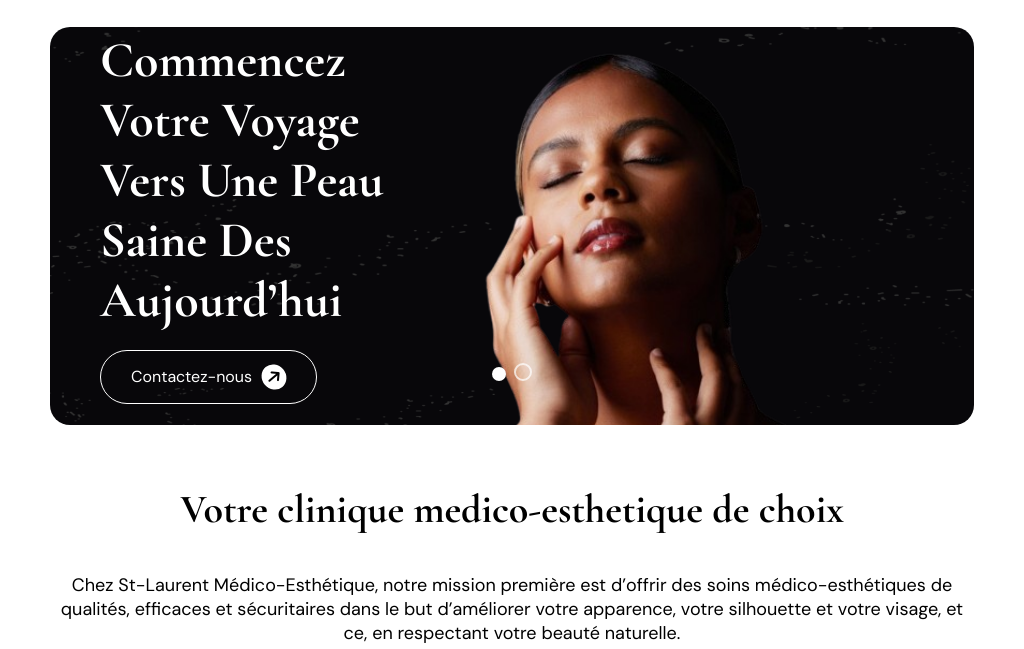
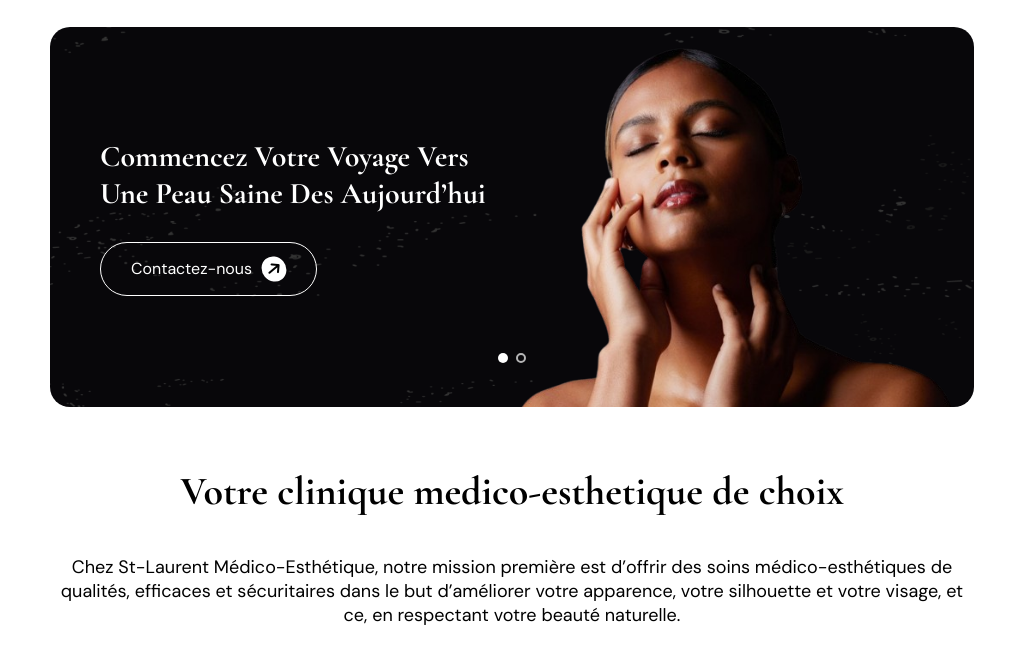
Before and after one commit to muhammad-umer99/ST_Laurent, a plain HTML site: page index.html in a window 1024 px wide. Shown: the part 83-732 px from the top of the page. Drawn offline with nearby package versions, Linux system fonts and the light colour scheme.

Commit message:
solve slider problems

```diff
--- a/Assets/Css/media.css
+++ b/Assets/Css/media.css
@@ -1,6 +1,6 @@
 /* Responsive Styles for Mobile */
 
-@media only screen and (min-width: 320px) and (max-width: 480px) {
+@media screen and (max-width: 480px) {
   /* General Navigation Styles */
   .top-bar {
     display: none;
@@ -440,6 +440,7 @@
   }
   .hero-img {
     height: 325px;
+    margin-bottom: -120px;
   }
 
   .swiper-pagination {
@@ -743,15 +744,21 @@
   }
 
   .hero-text {
+    font-size: 30px;
     margin-left: 40px;
   }
-
+  h1.hero-heading {
+    font-size: 30px;
+    margin-bottom: 10px;
+  }
   .swiper-pagination.swiper-pagination-clickable.swiper-pagination-bullets.swiper-pagination-horizontal {
     bottom: 40px;
   }
   .hero-img {
-    height: 500px;
-    margin-bottom: -120px;
+    /* height: 550px; */
+    /* width: 300px; */
+    height: 400px;
+    /* margin-bottom: -95px; */
   }
   /* ----------------CHOICE SECTION------------ */
   .choice-section {
@@ -880,7 +887,7 @@
   }
   .insta-feed-post,
   .tiktok-feed-post {
-    width: 400px; /* Set the width of the images */
+    width: 350px; /* Set the width of the images */
   }
   .insta-feed-post-grid,
   .tiktok-feed-post-grid {
--- a/Assets/Css/style.css
+++ b/Assets/Css/style.css
@@ -288,7 +288,7 @@ nav .primary-btn {
   text-transform: capitalize;
 }
 .hero-img {
-  margin-bottom: -120px;
+  margin-bottom: -20px;
 }
 .hero-text {
   margin-left: 80px;
@@ -1150,6 +1150,3 @@ nav .primary-btn {
   transform-origin: 0 100px;
   text-transform: uppercase;
 }
-span {
-  padding: 7px;
-}
```
